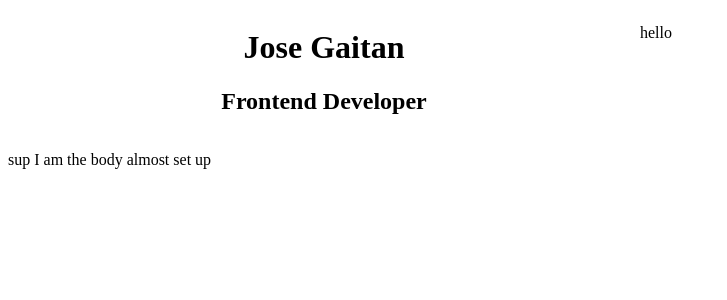
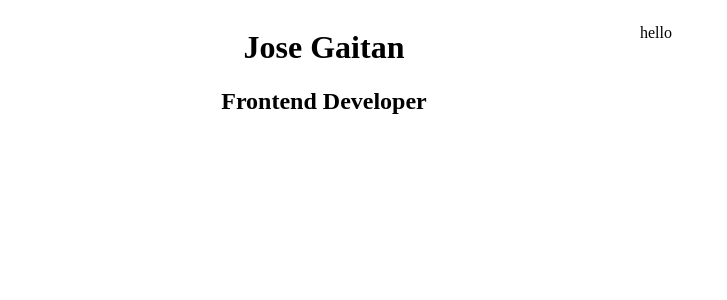
Before and after one commit to joeygaitan/react-portfolio, a React (Create React App) app: page / in a window 1280 px wide. Shown: the top 300 px of the page, without its empty margins (0-727 px from the left). Built offline with nearby package versions, Linux system fonts and the light colour scheme.

Commit message:
working on adding the body part of the page

```diff
--- a/src/components/Body/Body.js
+++ b/src/components/Body/Body.js
@@ -7,10 +7,18 @@ class Body extends Component {
     }
     render() {
         return (
-            <div>
-                <p>
-                    sup I am the body almost set up
-                </p>
+            <div className = "container">
+                <div className="languageBar">
+
+                </div>
+                <div className="innerContainer">
+                    <div className="item1">
+
+                    </div>
+                    <div className="item2">
+
+                    </div>
+                </div>
             </div>
          );
     }
--- /dev/null
+++ b/src/css/body.css
@@ -0,0 +1,4 @@
+.container{
+    display: grid;
+    background-color: beige;
+}
```
